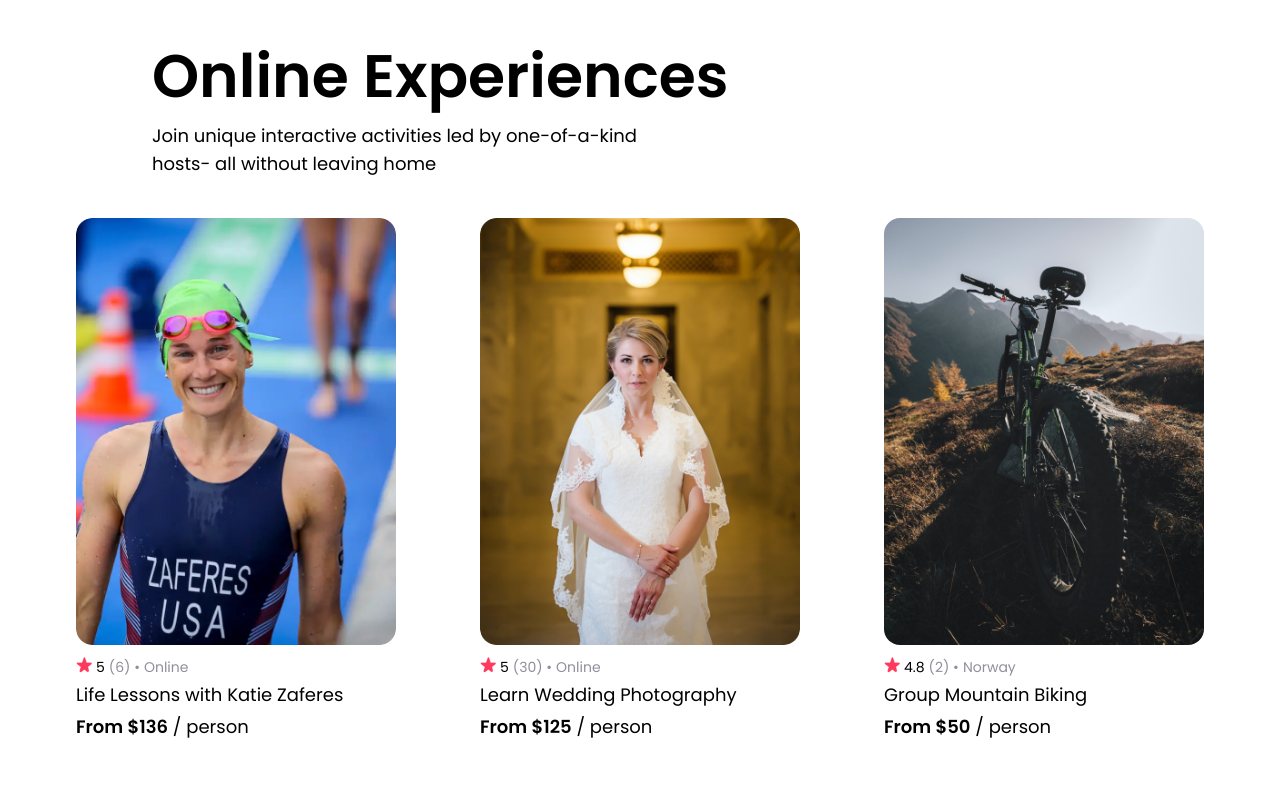
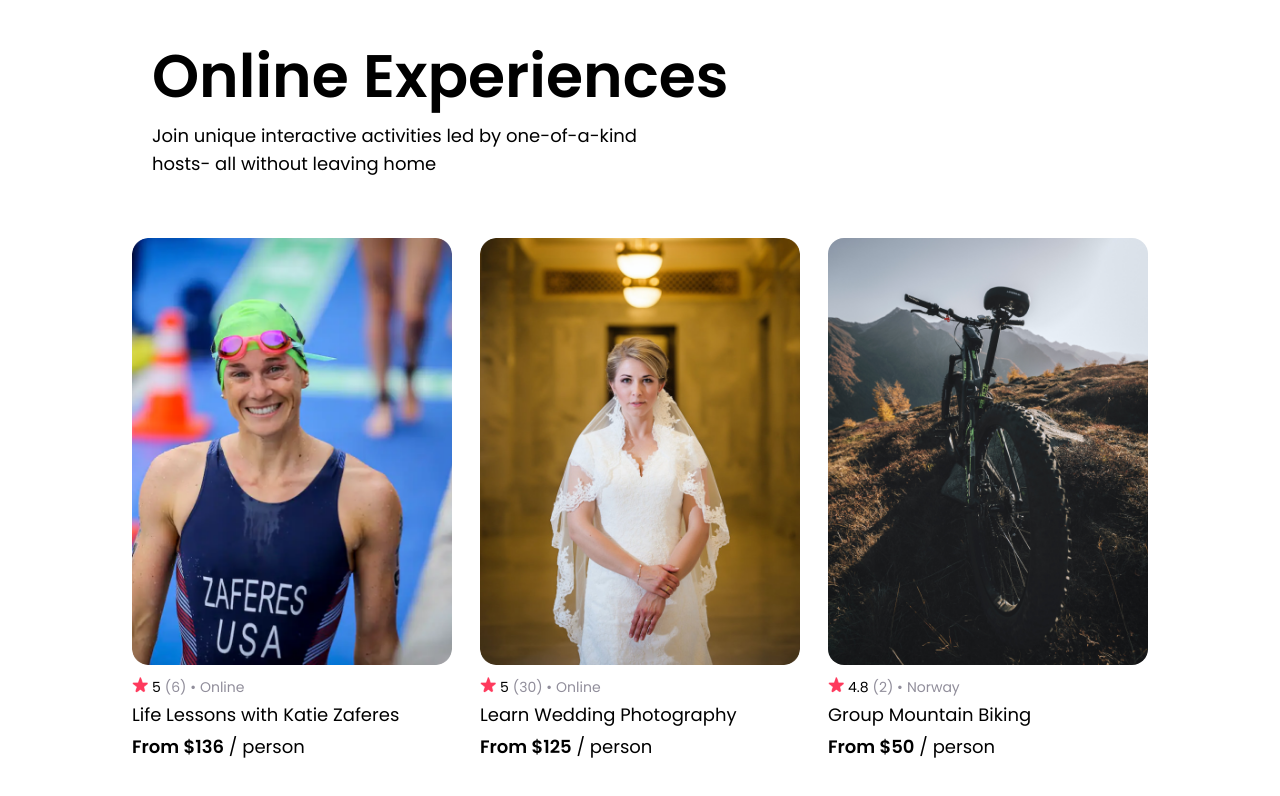
Before and after one commit to doubleKari/scrimba-airBnb_React_Project, a React (Create React App) app: page / in a window 1280 px wide. Shown: the part 668-1464 px from the top of the page. Built offline with nearby package versions, Linux system fonts and the light colour scheme.

Commit message:
fixed overflow of card containers

```diff
--- a/public/index.html
+++ b/public/index.html
@@ -12,7 +12,11 @@
     <link rel="preconnect" href="https://fonts.googleapis.com">
 <link rel="preconnect" href="https://fonts.gstatic.com" crossorigin>
 <link href="https://fonts.googleapis.com/css2?family=Poppins:wght@300;400;600&display=swap" rel="stylesheet">
-
+<!-- <style>
+  *{
+    outline: 2px solid red;
+  }
+</style> -->
 
     <title>React App</title>
   </head>
--- a/src/App.jsx
+++ b/src/App.jsx
@@ -46,7 +46,7 @@ function App() {
       <Navbar />
       <HeroSection />
 
-      <section className="flex flex-col items-center xl:justify-center  gap-5 mb-6 sm:flex-row sm:overflow-scroll">
+      <section className="mx-auto sm:p-5  flex flex-col items-center xl:justify-center  gap-5 sm:gap-7 mb-6 sm:flex-row sm:overflow-scroll">
         {cardInfo}
       </section>
     </div>
--- a/src/components/Card.jsx
+++ b/src/components/Card.jsx
@@ -10,7 +10,7 @@ export default function Card({
   price,
 }) {
   return (
-    <section className="space-y-3 px-8 pb-3 lg:max-w-sm">
+    <section className="space-y-3  pb-3 lg:max-w-sm">
       <div className="w-80 h-80 sm:w-80 sm:h-auto rounded-2xl">
         <img
           src={img}
```
